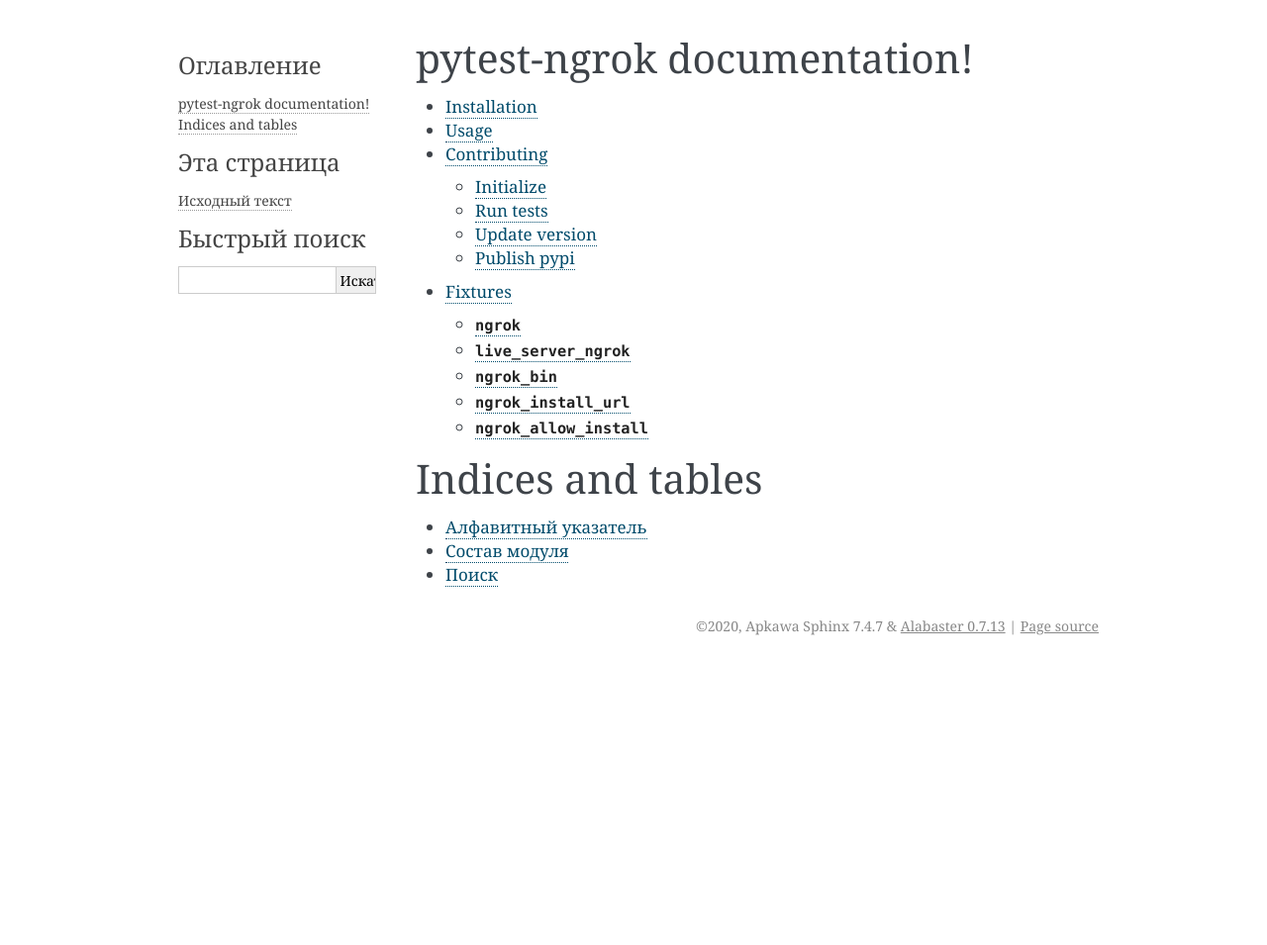
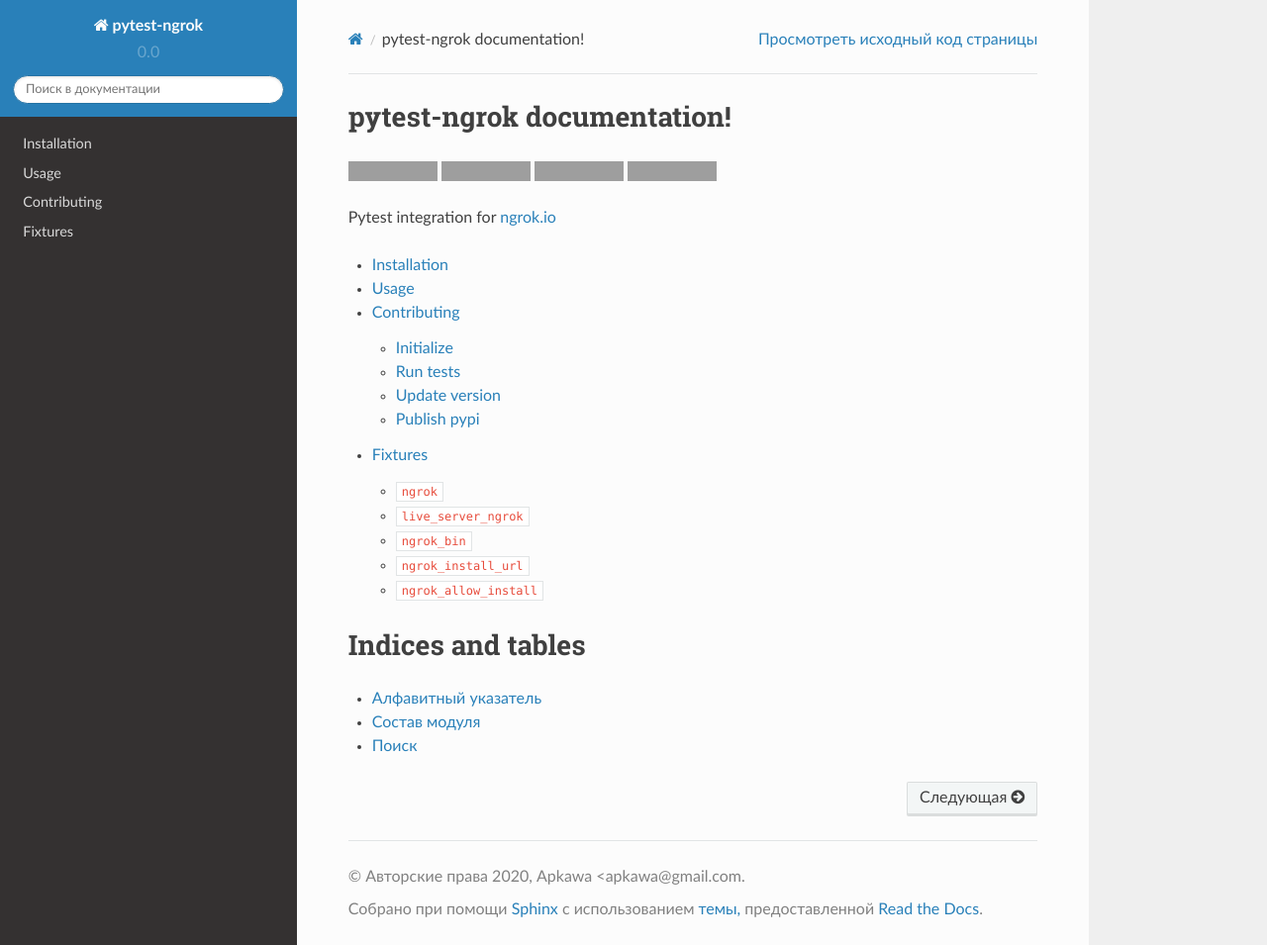
Before and after one commit to Apkawa/pytest-ngrok, a Sphinx documentation site: the page built from docs/source/index.rst, in a window 1280 px wide and 955 px high. Shown: the whole window at 99% size. Built offline with Sphinx 7.4.7 and the Read the Docs theme 2.0.0, drawn with Linux system fonts in a browser that asks for light colours; some of the changed lines change nothing that is shown; grey boxes are pictures that could not be loaded.

Commit message:
docs change theme to `sphinx_rtd_theme`. badges

```diff
--- a/docs/source/conf.py
+++ b/docs/source/conf.py
@@ -71,7 +71,7 @@
 # The theme to use for HTML and HTML Help pages.  See the documentation for
 # a list of builtin themes.
 #
-html_theme = 'alabaster'
+html_theme = "sphinx_rtd_theme"
 
 # Theme options are theme-specific and customize the look and feel of a theme
 # further.  For a list of options available for each theme, see the
--- a/docs/source/index.rst
+++ b/docs/source/index.rst
@@ -1,5 +1,13 @@
 pytest-ngrok documentation!
 ====================================
+
+|PyPi|
+|PyPi Python versions|
+|Build Status|
+|Documentation Status|
+
+Pytest integration for `ngrok.io <https://ngrok.com/>`_
+
 
 .. toctree::
    :maxdepth: 2
@@ -14,3 +22,14 @@
 * :ref:`genindex`
 * :ref:`modindex`
 * :ref:`search`
+
+
+
+.. |PyPi| image:: https://img.shields.io/pypi/v/pytest-ngrok.svg
+   :target: https://pypi.python.org/pypi/pytest-ngrok
+.. |PyPi Python versions| image:: https://img.shields.io/pypi/pyversions/pytest-ngrok.svg
+   :target: https://pypi.python.org/pypi/pytest-ngrok
+.. |Build Status| image:: https://travis-ci.org/Apkawa/pytest-ngrok.svg?branch=master
+   :target: https://travis-ci.org/Apkawa/pytest-ngrok
+.. |Documentation Status| image:: https://readthedocs.org/projects/pytest-ngrok/badge/?version=latest
+   :target: https://pytest-ngrok.readthedocs.io/en/latest/?badge=latest
--- a/requirements-dev.txt
+++ b/requirements-dev.txt
@@ -11,7 +11,7 @@
 pytest-httpserver==0.3.4
 # Docs
 
+Sphinx
+sphinx_rtd_theme
 recommonmark
-Sphinx
-alabaster
 m2r
```
